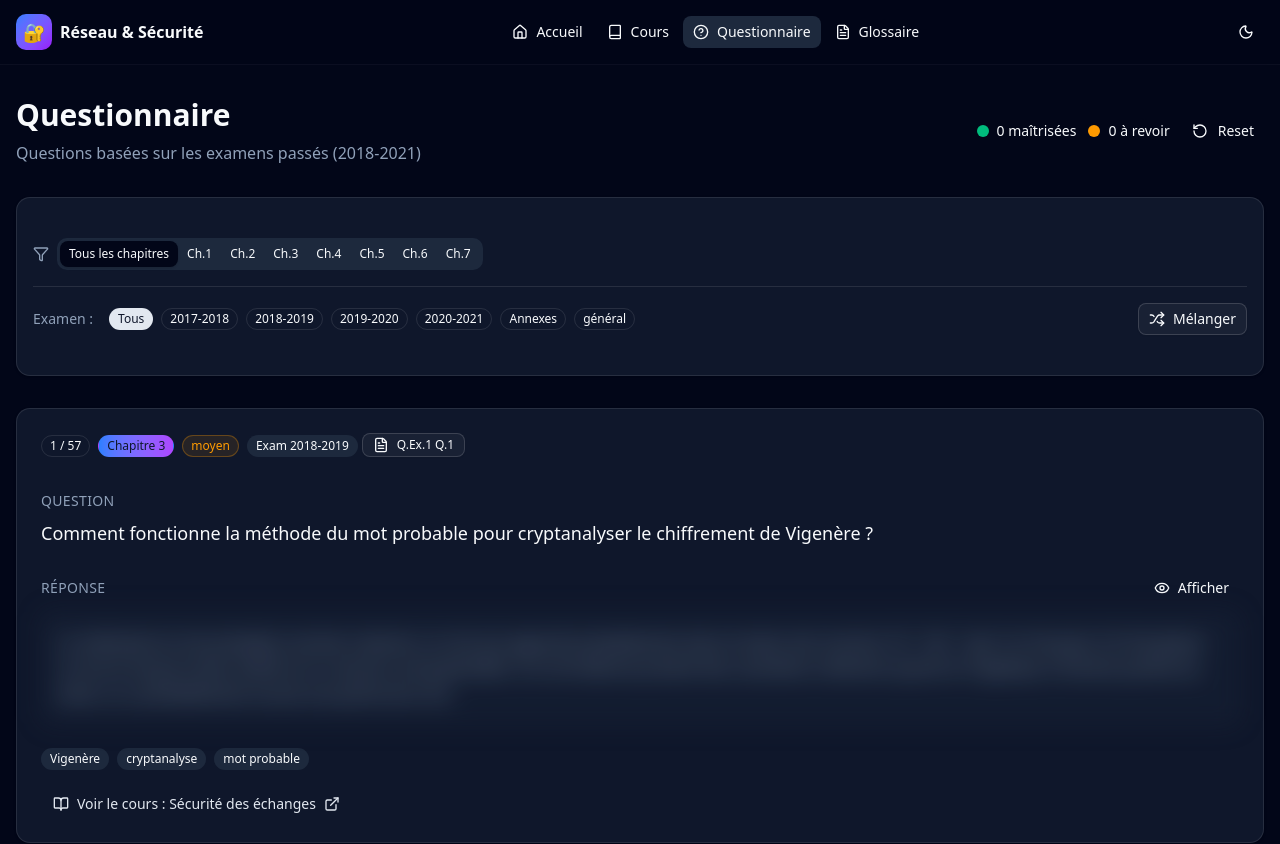
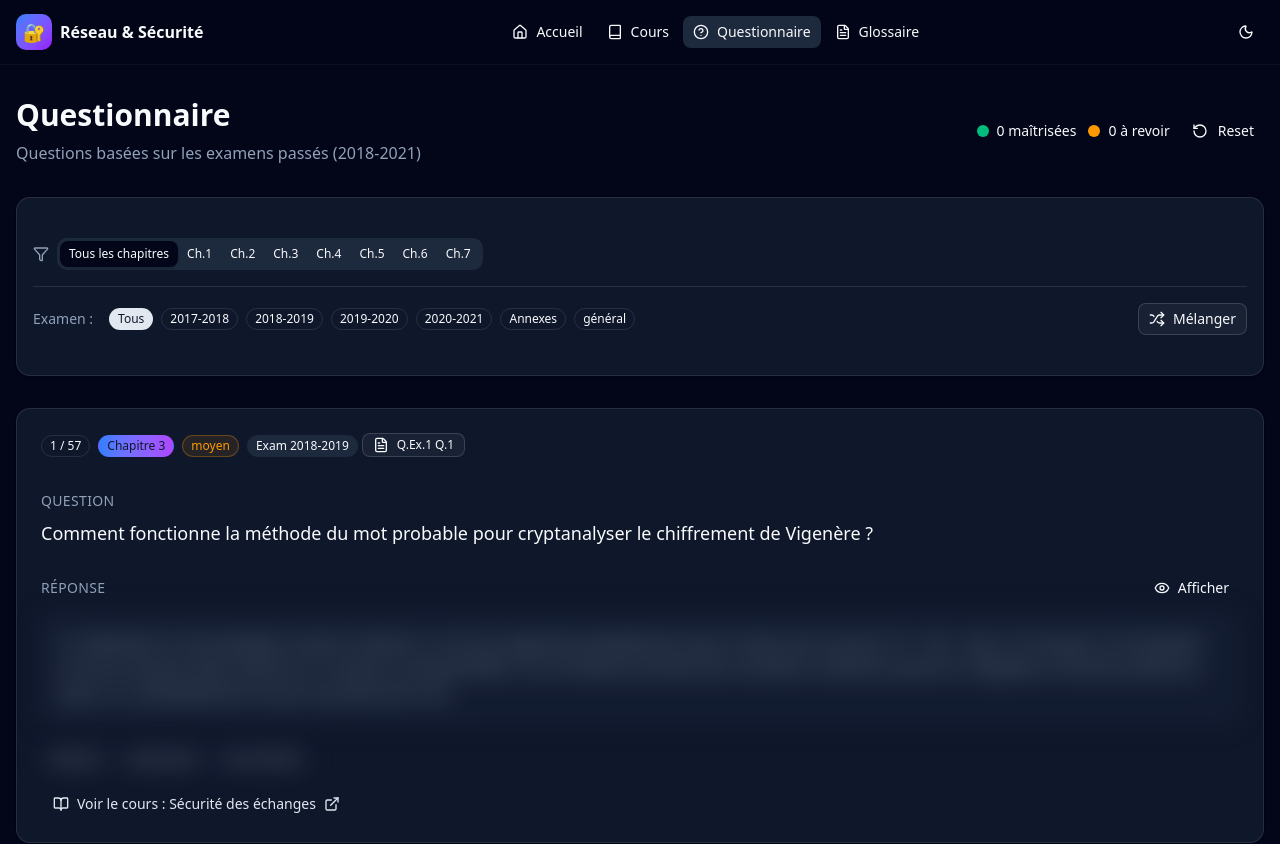
Before and after one commit to M-x-N/Site-Revisions-ReseauSecu, a Next.js app: page /questionnaire in a window 1280 px wide. Shown: the top 844 px of the page. Built offline with nearby package versions, Linux system fonts and the light colour scheme.

Commit message:
style: blur tags until answer is revealed

```diff
--- a/src/app/questionnaire/page.tsx
+++ b/src/app/questionnaire/page.tsx
@@ -362,7 +362,7 @@ export default function QuestionnairePage() {
           </div>
 
           {/* Tags */}
-          <div className="flex flex-wrap gap-2">
+          <div className={`flex flex-wrap gap-2 transition-all duration-300 ${!showAnswer ? "blur-md opacity-50 select-none" : ""}`}>
             {currentQuestion.tags.map((tag) => (
               <Badge key={tag} variant="secondary" className="text-xs">
                 {tag}
```
